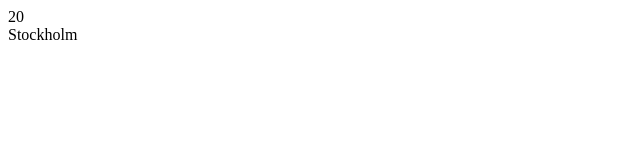
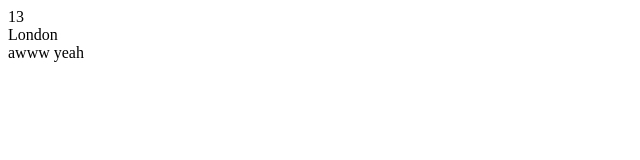
Before and after one commit to sarahlevins/weather-app, a React (Create React App) app: page / in a window 1280 px wide. Shown: the top 160 px of the page, without its empty margins (0-640 px from the left). Built offline with nearby package versions, Linux system fonts and the light colour scheme.

Commit message:
prop play

```diff
--- a/src/App.js
+++ b/src/App.js
@@ -4,7 +4,7 @@
 function App() {
   return (
     <div className="App">
-      <CurrentWeather />
+      <CurrentWeather city="London" temperature="13" goodtimes="awww yeah"/>
     </div>
   );
 }
--- a/src/CurrentWeather.js
+++ b/src/CurrentWeather.js
@@ -1,10 +1,11 @@
 import React from 'react';
 
-const CurrentWeather = () => {
+const CurrentWeather = ({city, temperature, goodtimes, ...props}) => {
     return (
         <div>
-            <div>20</div>
-            <div>Stockholm</div>
+            <div>{temperature}</div>
+            <div>{city}</div>
+            <div>{goodtimes}</div>
         </div>
     );
 };
```
